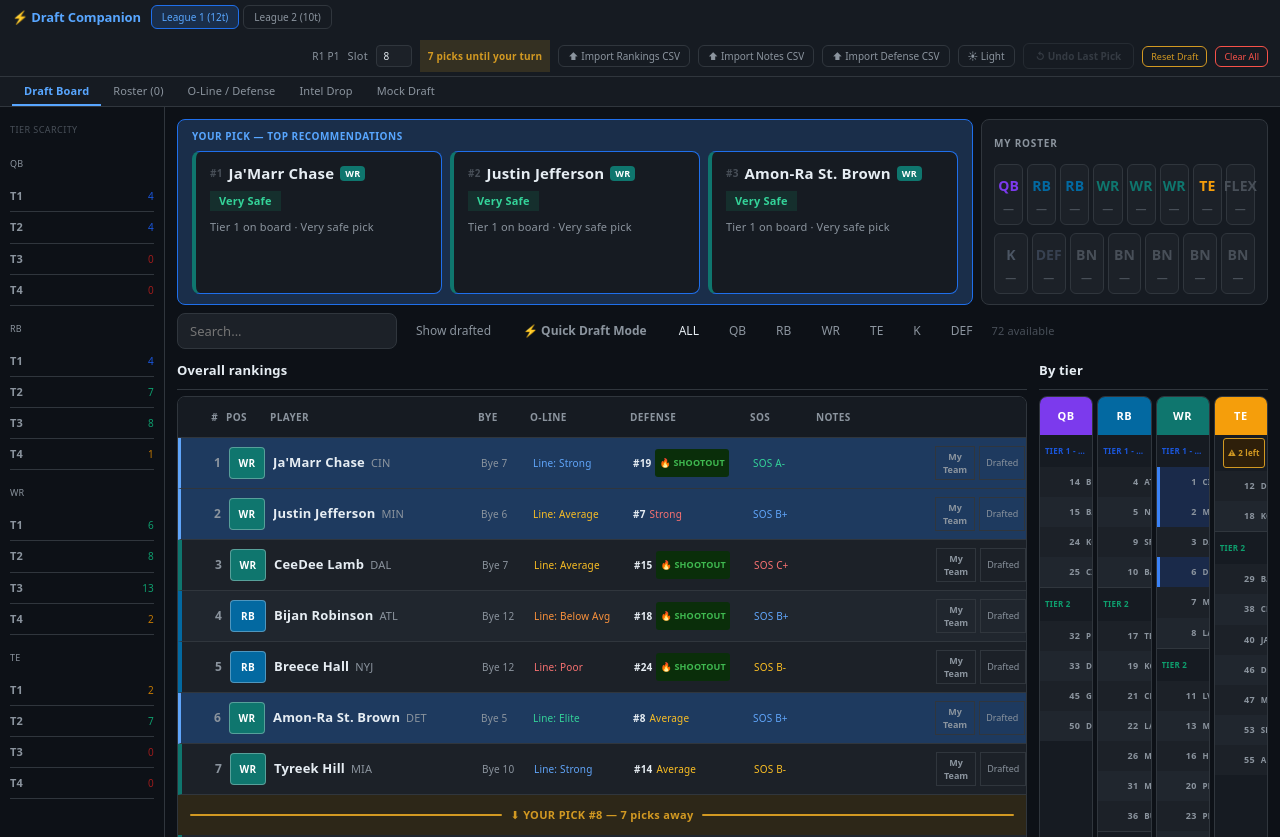
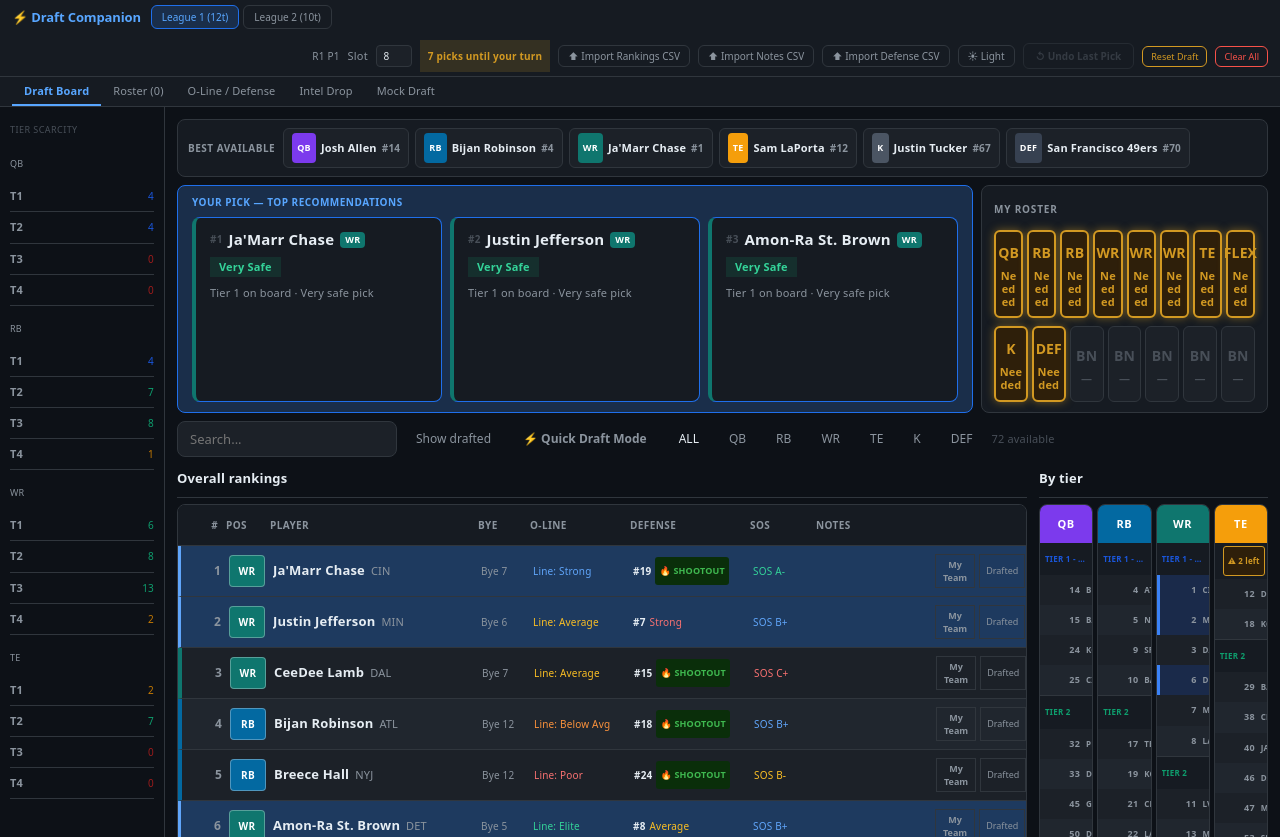
Before and after one commit to Parth33/fantasy-draft-server, a React (Vite) app in the folder fantasy-draft-companion/: page / in a window 1280 px wide. Built offline with nearby package versions, Linux system fonts and the light colour scheme.

Commit message:
add best available strip, roster need highlighting, louder run detection banner, bye clustering warning

```diff
--- a/fantasy-draft-companion/src/App.jsx
+++ b/fantasy-draft-companion/src/App.jsx
@@ -331,6 +331,13 @@ function formatRosterName(fullName) {
   return `${parts[0][0].toUpperCase()}. ${parts[parts.length-1]}`;
 }
 
+// 1 -> "1st", 3 -> "3rd", 11 -> "11th"
+function ordinal(n) {
+  const suffixes = ["th", "st", "nd", "rd"];
+  const v = n % 100;
+  return `${n}${suffixes[(v - 20) % 10] || suffixes[v] || suffixes[0]}`;
+}
+
 function olineGrade(team, pos) {
   const g = OLINE[team]; if (!g) return {score:70,label:"Average"};
   return pos === "RB" ? {score:g.run,label:g.label} : {score:g.pass,label:g.label};
@@ -918,18 +925,27 @@ export default function App() {
     return s;
   }, [tiersByPos]);
 
-  // Bye week tracking on my roster — per-position counts drive the "BYE CONFLICT" flag, overall counts drive the stack summary.
-  const byeCountsByPos = useMemo(() => {
+  // Bye week tracking on my roster (any position) — drives both the per-player clustering
+  // warning ("3rd player on Bye 7") and the overall stack summary shown on the roster panels.
+  const rosterByeCounts = useMemo(() => {
     const m={};
-    roster.forEach(p=>{ if(!p) return; const k=`${p.pos}-${p.bye}`; m[k]=(m[k]||0)+1; });
+    roster.forEach(p=>{ if(!p) return; m[p.bye]=(m[p.bye]||0)+1; });
     return m;
   }, [roster]);
 
-  const byeStackSummary = useMemo(() => {
+  const byeStackSummary = useMemo(() => (
+    Object.entries(rosterByeCounts).filter(([wk,c])=>c>=2).sort((a,b)=>b[1]-a[1]).map(([wk,c])=>`Wk${wk} x${c}`)
+  ), [rosterByeCounts]);
+
+  // Best remaining player at each position — feeds the always-visible "Best available" strip.
+  const bestAvailableByPos = useMemo(() => {
     const m={};
-    roster.forEach(p=>{ if(!p) return; m[p.bye]=(m[p.bye]||0)+1; });
-    return Object.entries(m).filter(([wk,c])=>c>=2).sort((a,b)=>b[1]-a[1]).map(([wk,c])=>`Wk${wk} x${c}`);
-  }, [roster]);
+    ["QB","RB","WR","TE","K","DEF"].forEach(pos=>{
+      const list = available.filter(p=>p.pos===pos);
+      if (list.length) m[pos] = list.reduce((best,p)=>p.rank<best.rank?p:best);
+    });
+    return m;
+  }, [available]);
 
   const markDrafted = useCallback((player, isMine) => {
     if (isMine) {
@@ -1181,10 +1197,10 @@ export default function App() {
     const isSel = selected?.id===p.id;
     const zebra = index%2===1 ? "var(--bg-row-alt)" : "var(--bg-row)";
     const isLastInTier = lastInTierIds.has(p.id);
-    const byeConflictCount = byeCountsByPos[`${p.pos}-${p.bye}`] || 0;
-    const hasByeConflict = byeConflictCount >= 2;
+    const isDrafted = drafted.includes(p.id);
+    const rosterByeCount = rosterByeCounts[p.bye] || 0;
+    const hasByeConflict = !isDrafted && rosterByeCount >= 2;
     const showBadgeRow = isLastInTier || hasByeConflict;
-    const isDrafted = drafted.includes(p.id);
     const rosterFull = rosterCount >= 15;
     const noSlot = !rosterFull && assignRosterSlot(roster, p.pos) === -1;
     const mineBlocked = rosterFull || noSlot;
@@ -1291,7 +1307,7 @@ export default function App() {
         {showBadgeRow&&(
           <div style={{display:"flex",gap:6,flexWrap:"wrap",padding:compact?"0 6px 5px 6px":"0 12px 6px 12px"}}>
             {isLastInTier&&<span style={{fontSize:8,fontWeight:800,padding:"2px 5px",borderRadius:3,background:"var(--bg-warn)",color:"var(--text-warning)",border:"1px solid var(--text-warning)",letterSpacing:"0.03em"}}>LAST IN TIER</span>}
-            {hasByeConflict&&<span style={{fontSize:8,fontWeight:800,padding:"2px 5px",borderRadius:3,background:"var(--bg-warn)",color:"var(--text-warning)",border:"1px solid var(--text-warning)",letterSpacing:"0.03em"}}>BYE CONFLICT (Wk {p.bye})</span>}
+            {hasByeConflict&&<span style={{fontSize:8,fontWeight:800,padding:"2px 5px",borderRadius:3,background:"var(--bg-warn)",color:"var(--text-warning)",border:"1px solid var(--text-warning)",letterSpacing:"0.03em"}}>⚠ {ordinal(rosterByeCount+1)} player on Bye {p.bye}</span>}
           </div>
         )}
       </div>
@@ -1354,6 +1370,8 @@ export default function App() {
         ::-webkit-scrollbar-thumb { background: var(--border); border-radius: 3px; }
         ::-webkit-scrollbar-thumb:hover { background: var(--text-muted); }
         .player-row:hover { filter: brightness(1.15); }
+        @keyframes runPulse { 0%,100% { box-shadow: 0 0 6px rgba(251,146,60,0.4); } 50% { box-shadow: 0 0 18px rgba(251,146,60,0.85); } }
+        .run-banner { animation: runPulse 1.4s ease-in-out infinite; }
       `}</style>
       {slotMsg&&(
         <div style={{position:"fixed",top:12,left:"50%",transform:"translateX(-50%)",zIndex:1000,fontSize:11,fontWeight:600,padding:"8px 16px",borderRadius:"var(--radius)",background:"var(--bg-danger)",color:"var(--text-danger)",border:`1px solid var(--text-danger)`,boxShadow:"0 2px 8px rgba(0,0,0,0.3)"}}>
@@ -1503,6 +1521,32 @@ export default function App() {
 
           {activeTab==="board"&&(
             <>
+              {/* Run detection banner — loud, hard to miss */}
+              {runAlert&&(
+                <div className="run-banner" style={{marginBottom:8,background:"linear-gradient(90deg,#7f1d1d,#c2410c)",border:"2px solid #fb923c",borderRadius:8,padding:"10px 14px",display:"flex",alignItems:"center",gap:10}}>
+                  <span style={{fontSize:20,lineHeight:1}}>🔥</span>
+                  <span style={{fontSize:13,fontWeight:800,color:"#fff",letterSpacing:"0.02em"}}>
+                    {runAlert.pos} RUN — {runAlert.count} taken in last 6 picks
+                  </span>
+                </div>
+              )}
+
+              {/* Best available strip */}
+              <div style={{marginBottom:8,display:"flex",alignItems:"center",gap:6,flexWrap:"wrap",background:"var(--bg-card)",border:"1px solid var(--border)",borderRadius:8,padding:"8px 10px"}}>
+                <span style={{fontSize:10,fontWeight:700,color:"var(--text-secondary)",textTransform:"uppercase",letterSpacing:"0.05em",marginRight:2}}>Best available</span>
+                {["QB","RB","WR","TE","K","DEF"].map(pos=>{
+                  const p = bestAvailableByPos[pos];
+                  if (!p) return null;
+                  return (
+                    <div key={pos} onClick={()=>setSelected(p)} style={{display:"flex",alignItems:"center",gap:5,background:"var(--bg-row)",border:"1px solid var(--border)",borderRadius:6,padding:"4px 8px",cursor:"pointer"}}>
+                      <span style={{fontSize:9,fontWeight:800,padding:"2px 5px",borderRadius:4,background:POS_COLORS[pos]||"#555",color:"#fff",letterSpacing:"0.03em"}}>{pos}</span>
+                      <span style={{fontSize:11,fontWeight:600,color:"var(--text-primary)",whiteSpace:"nowrap"}}>{p.name}</span>
+                      <span style={{fontSize:10,fontWeight:700,color:"var(--text-secondary)"}}>#{p.rank}</span>
+                    </div>
+                  );
+                })}
+              </div>
+
               {/* Tier cliff warning */}
               {isMyTurn&&cliffAlerts.length>0&&(
                 <div style={{marginBottom:8,display:"flex",flexDirection:"column",gap:6}}>
@@ -1556,10 +1600,18 @@ export default function App() {
                       {idxRow.map(i=>{
                         const slot=ROSTER_SLOTS[i],p=roster[i];
                         const displayName = p ? (p.pos==="DEF" ? p.team : formatRosterName(p.name)) : null;
+                        const isBench = slot==="BN";
+                        const needsFill = !isBench && !p;
                         return (
-                          <div key={i} style={{display:"flex",flexDirection:"column",alignItems:"center",justifyContent:"center",gap:4,minWidth:0,background:"var(--bg-row)",border:`1px solid var(--border)`,borderRadius:6,padding:"8px 3px"}}>
-                            <span style={{fontSize:14,fontWeight:700,color:POS_COLORS[slot]||"var(--text-muted)",letterSpacing:"0.01em"}}>{slot}</span>
-                            <span style={{fontSize:11,fontWeight:600,color:p?"var(--text-primary)":"var(--text-muted)",textAlign:"center",lineHeight:1.15,overflowWrap:"break-word",wordBreak:"normal",hyphens:"auto",maxWidth:"100%"}}>{displayName||"—"}</span>
+                          <div key={i} style={{
+                            display:"flex",flexDirection:"column",alignItems:"center",justifyContent:"center",gap:4,minWidth:0,borderRadius:6,padding:"8px 3px",
+                            background:needsFill?"var(--bg-warn)":"var(--bg-row)",
+                            border:needsFill?"2px solid var(--text-warning)":"1px solid var(--border)",
+                            boxShadow:needsFill?"0 0 8px rgba(210,153,34,0.5)":"none",
+                            opacity:(!isBench&&p)?0.55:1,
+                          }}>
+                            <span style={{fontSize:14,fontWeight:700,color:needsFill?"var(--text-warning)":(POS_COLORS[slot]||"var(--text-muted)"),letterSpacing:"0.01em"}}>{slot}</span>
+                            <span style={{fontSize:11,fontWeight:600,color:p?"var(--text-primary)":(needsFill?"var(--text-warning)":"var(--text-muted)"),textAlign:"center",lineHeight:1.15,overflowWrap:"break-word",wordBreak:"normal",hyphens:"auto",maxWidth:"100%"}}>{displayName||(needsFill?"Needed":"—")}</span>
                           </div>
                         );
                       })}
@@ -1657,9 +1709,17 @@ export default function App() {
               </div>
               {ROSTER_SLOTS.map((slot,i)=>{
                 const p=roster[i];
+                const isBench = slot==="BN";
+                const needsFill = !isBench && !p;
                 return (
-                  <div key={i} style={{display:"flex",alignItems:"center",gap:8,padding:"7px 10px",marginBottom:3,background:"var(--bg-card)",borderRadius:6,border:`1px solid var(--border)`}}>
-                    <span style={{fontSize:9,fontWeight:500,color:"var(--text-muted)",width:36}}>{slot}</span>
+                  <div key={i} style={{
+                    display:"flex",alignItems:"center",gap:8,padding:"7px 10px",marginBottom:3,borderRadius:6,
+                    background:needsFill?"var(--bg-warn)":"var(--bg-card)",
+                    border:needsFill?"2px solid var(--text-warning)":"1px solid var(--border)",
+                    boxShadow:needsFill?"0 0 8px rgba(210,153,34,0.45)":"none",
+                    opacity:(!isBench&&p)?0.6:1,
+                  }}>
+                    <span style={{fontSize:9,fontWeight:needsFill?800:500,color:needsFill?"var(--text-warning)":"var(--text-muted)",width:36}}>{slot}</span>
                     {p?<>
                       <span style={{fontWeight:500,fontSize:11,flex:1}}>{p.name}</span>
                       <span style={{fontSize:9,color:"var(--text-secondary)"}}>{p.team}</span>
@@ -1667,7 +1727,7 @@ export default function App() {
                       <span style={{fontSize:9,color:safetyTextColor(p.safety)}}>{scoreLabel(p.safety)}</span>
                       <span style={{fontSize:9,color:"var(--text-muted)"}}>Bye {p.bye}</span>
                       {SOS[p.team]&&<span style={{fontSize:8,color:sosTextColor(SOS[p.team].e)}}>SOS {SOS[p.team].e}</span>}
-                    </>:<span style={{fontSize:10,color:"var(--text-muted)",fontStyle:"italic"}}>Empty</span>}
+                    </>:<span style={{fontSize:10,color:needsFill?"var(--text-warning)":"var(--text-muted)",fontStyle:"italic",fontWeight:needsFill?700:400}}>{needsFill?"Needed":"Empty"}</span>}
                   </div>
                 );
               })}
@@ -1752,6 +1812,12 @@ export default function App() {
               </div>
               <button onClick={()=>setSelected(null)} style={{background:"none",border:"none",cursor:"pointer",color:"var(--text-muted)",fontSize:14,padding:0}}>✕</button>
             </div>
+
+            {!drafted.includes(selected.id) && (rosterByeCounts[selected.bye]||0)>=2 && (
+              <div style={{fontSize:10,fontWeight:700,color:"var(--text-warning)",background:"var(--bg-warn)",border:"1px solid var(--text-warning)",borderRadius:6,padding:"5px 8px",marginBottom:10}}>
+                ⚠ {ordinal((rosterByeCounts[selected.bye]||0)+1)} player on Bye {selected.bye}
+              </div>
+            )}
 
             <div style={{display:"grid",gridTemplateColumns:"1fr 1fr",gap:5,marginBottom:12}}>
               {[
```
